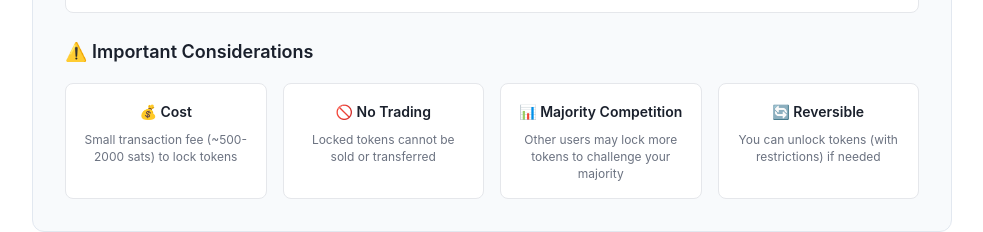
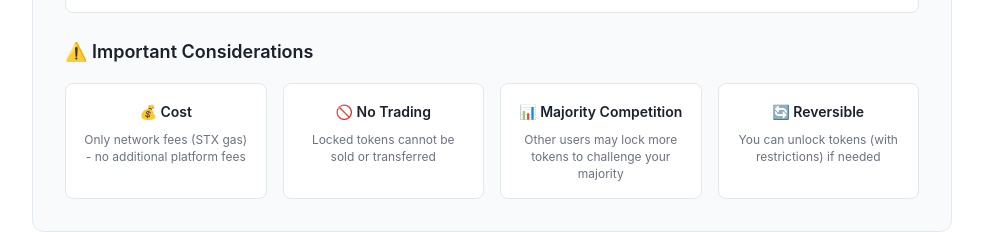
Before and after one commit to Teiko-Nakamoto/TeikoLabs, a Next.js app: page /docs/claim-profit in a window 1280 px wide. Shown: the part 2020-2252 px from the top of the page, without its empty margins (288-1271 px from the left). Built offline with nearby package versions, Linux system fonts and the light colour scheme.

Commit message:
Fix token locking cost description - clarify only network fees, no platform fees

```diff
--- a/src/app/docs/claim-profit/page.js
+++ b/src/app/docs/claim-profit/page.js
@@ -223,7 +223,7 @@ export default function ClaimProfitPage() {
                   <div className="consideration-grid">
                     <div className="consideration-item">
                       <h4>💰 Cost</h4>
-                      <p>Small transaction fee (~500-2000 sats) to lock tokens</p>
+                      <p>Only network fees (STX gas) - no additional platform fees</p>
                     </div>
 
                     <div className="consideration-item">
```
